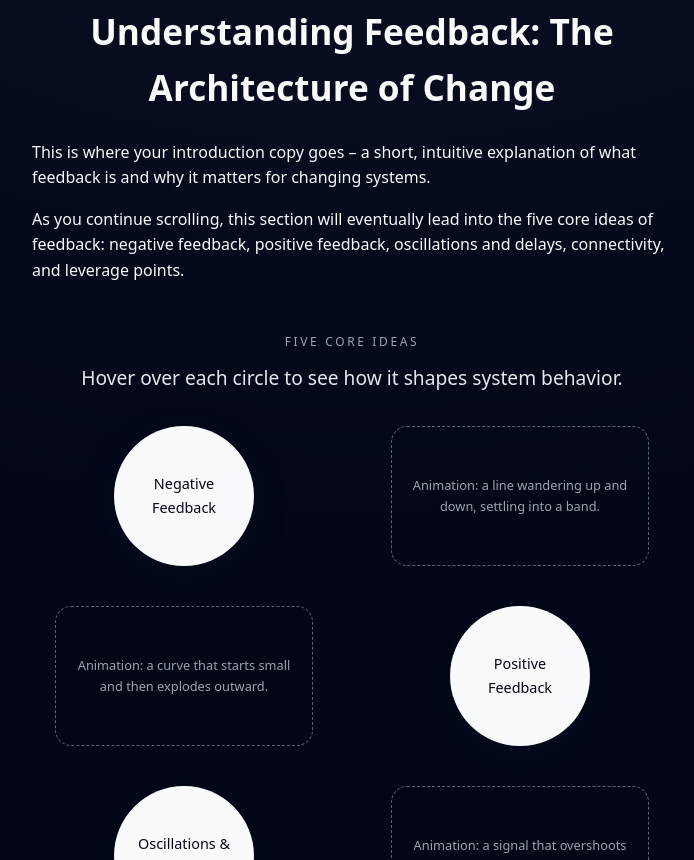
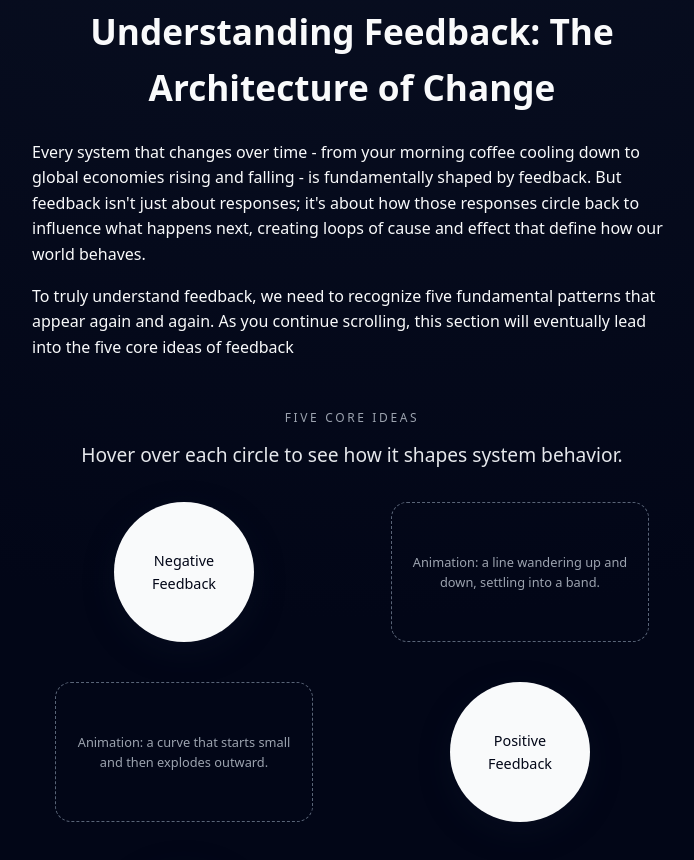
Before and after one commit to DuncanPoisson/duncanpoisson.github.io, a plain HTML site: page feedback/index.html in a window 1280 px wide. Shown: the part 861-1721 px from the top of the page, without its empty margins (288-982 px from the left). Drawn offline with Linux system fonts and the light colour scheme.

Commit message:
Update index.html

```diff
--- a/feedback/index.html
+++ b/feedback/index.html
@@ -255,8 +255,11 @@
 
       <h1 class="hero-title" id="heroTitle">Feedback</h1>
       <p class="hero-quote" id="heroQuote">
-        “Understanding feedback is understanding how small actions become
-        big consequences.”
+        "Systems of information feedback control are fundamental to all
+        life and human endeavor, from the slow pace of biological evolution
+        to the launching of the latest space satellite... Everything we do
+        as individuals, as an industry, or as a society is done in the
+        context of an information-feedback system." — Jay W. Forrester
       </p>
     </section>
 
@@ -267,14 +270,16 @@
       </h2>
       <div class="intro-body">
         <p>
-          This is where your introduction copy goes – a short, intuitive
-          explanation of what feedback is and why it matters for changing
-          systems.
+          Every system that changes over time - from your morning coffee cooling
+          down to global economies rising and falling - is fundamentally shaped by
+          feedback. But feedback isn't just about responses; it's about how those
+          responses circle back to influence what happens next, creating loops of
+          cause and effect that define how our world behaves.
         </p>
         <p>
-          As you continue scrolling, this section will eventually lead into the
-          five core ideas of feedback: negative feedback, positive feedback,
-          oscillations and delays, connectivity, and leverage points.
+          To truly understand feedback, we need to recognize five fundamental patterns
+          that appear again and again. As you continue scrolling, this section will
+          eventually lead into the five core ideas of feedback
         </p>
 
         <!-- CORE IDEAS BLOCK -->
```
